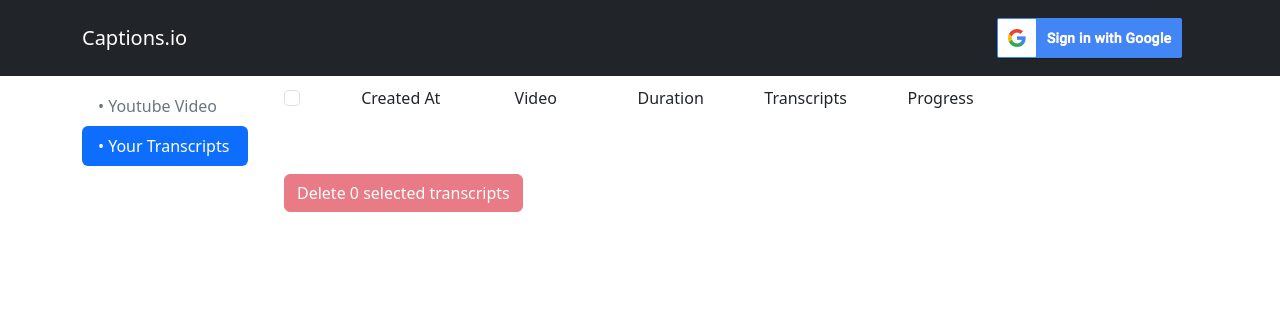
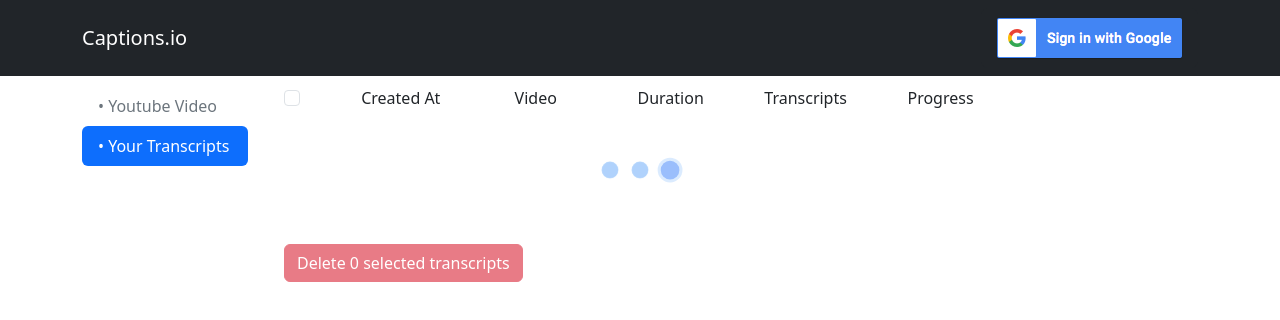
Before and after one commit to NoPointExc/cap-www, a React (Create React App) app: page / in a window 1280 px wide. Both pictures are taken after a click on the button "• Your Transcripts". Shown: the top 320 px of the page. Built offline with nearby package versions, Linux system fonts and the light colour scheme; no server answers.

Commit message:
Add a spiner when loading transcripts

```diff
--- a/src/Transcripts.js
+++ b/src/Transcripts.js
@@ -1,3 +1,5 @@
+import "./css/dot-spiner.css";
+
 import { DOMAIN } from "./lib/Config";
 import { VIDEO_WORKFLOW_TYPE } from "./lib/Constants";
 import Button from 'react-bootstrap/Button';
@@ -7,6 +9,7 @@
 import Pagination from 'react-bootstrap/Pagination';
 import React, { useEffect, useState } from "react";
 import Row from 'react-bootstrap/Row';
+
 
 const NEXT_PAGE = -1;
 const PREV_PAGE = 0;
@@ -184,6 +187,7 @@
     const [selected, setSelected] = useState(new Set());
     const [activePage, setActivePage] = useState(1);
     const [workflows, setWorkflows] = useState([]);
+    const [loading, setLoading] = useState(true);
 
     const lastPage = getLastPage(workflows);
 
@@ -276,14 +280,28 @@
                 if (workflows) {
                     workflows.sort((w1, w2) => w2.create_at - w1.create_at);
                     setWorkflows(workflows);
+                    setLoading(false);
                 }
             }
 
 
             fetchWorkflows()
+
         },
         [activePage]
     );
+
+    const workflowRows = selectWorkflowByPage(activePage, workflows).map(
+        (w) => (getRow(w, selected, onSelectOne))
+    );
+
+    const spiner = <div style={{ marginTop: '50px' }}>
+        <section class="dots-container">
+            <div class="dot"></div>
+            <div class="dot"></div>
+            <div class="dot"></div>
+        </section>
+    </div>;
 
     return (
         <Form onSubmit={onDelete}>
@@ -300,10 +318,7 @@
                         <Col className="d-flex align-items-center justify-content-center">Progress</Col>
                     </Row>
                     {
-                        // TODO having a loading page when loading.
-                        selectWorkflowByPage(activePage, workflows).map((w) => (
-                            getRow(w, selected, onSelectOne)
-                        ))
+                        loading ? spiner : workflowRows
                     }
                 </Container>
             </div>
--- /dev/null
+++ b/src/css/dot-spiner.css
@@ -0,0 +1,52 @@
+.dots-container {
+    display: flex;
+    align-items: center;
+    justify-content: center;
+    height: 100%;
+    width: 100%;
+}
+
+.dot {
+    height: 20px;
+    width: 20px;
+    margin-right: 10px;
+    border-radius: 10px;
+    background-color: #b3d4fc;
+    animation: pulse 1.5s infinite ease-in-out;
+}
+
+.dot:last-child {
+    margin-right: 0;
+}
+
+.dot:nth-child(1) {
+    animation-delay: -0.3s;
+}
+
+.dot:nth-child(2) {
+    animation-delay: -0.1s;
+}
+
+.dot:nth-child(3) {
+    animation-delay: 0.1s;
+}
+
+@keyframes pulse {
+    0% {
+        transform: scale(0.8);
+        background-color: #b3d4fc;
+        box-shadow: 0 0 0 0 rgba(178, 212, 252, 0.7);
+    }
+
+    50% {
+        transform: scale(1.2);
+        background-color: #6793fb;
+        box-shadow: 0 0 0 10px rgba(178, 212, 252, 0);
+    }
+
+    100% {
+        transform: scale(0.8);
+        background-color: #b3d4fc;
+        box-shadow: 0 0 0 0 rgba(178, 212, 252, 0.7);
+    }
+}
```
